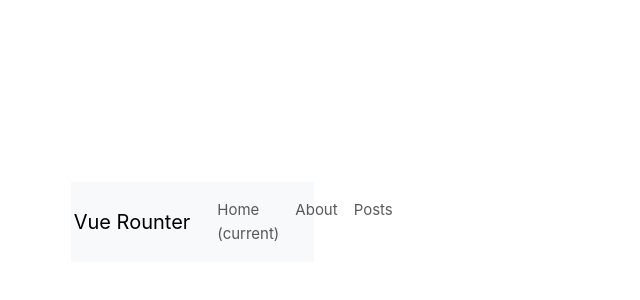
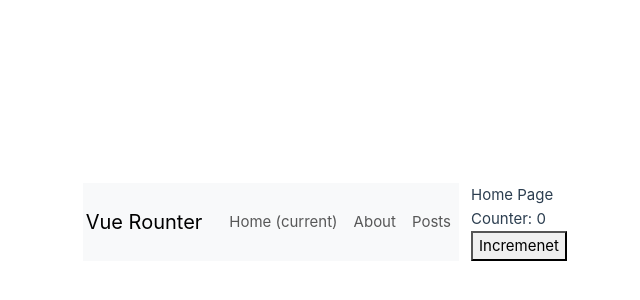
Before and after one commit to JeongAhYoon/vue_practice, a Vue app: page / in a window 1280 px wide. Shown: the part 178-478 px from the top of the page, without its empty margins (181-821 px from the left). Built offline with nearby package versions, Linux system fonts and the light colour scheme.

Commit message:
introductionToPinia

```diff
--- a/package.json
+++ b/package.json
@@ -9,6 +9,7 @@
     "preview": "vite preview"
   },
   "dependencies": {
+    "pinia": "^3.0.2",
     "vue": "^3.5.13",
     "vue-router": "^4.5.1"
   },
--- a/src/main.js
+++ b/src/main.js
@@ -14,10 +14,11 @@ import LeftSideBar from "./components/LeftSideBar.vue";
 import RightSideBar from "./components/RightSideBar.vue";
 import Header from "./components/HeaderComponent.vue";
 import SearchUser from "./pages/SearchUser.vue";
+import { createPinia } from "pinia";
 //import RightSideBar from "./components/RightSideBar.vue";
 
 const routes = [
-  { path: "/", components: { default: Header }, props: { name: "Kelly Developer" },
+  { path: "/", components: { default: Home, Header }, props: { name: "Kelly Developer" },
 
   // beforeEnter(to, from) {
   //   console.log("before Enter");
@@ -31,7 +32,7 @@ const routes = [
 
   },
   {
-    path: "/about/:id",
+    path: "/about",
     components: {
       default: About,
       LeftSideBar: RightSideBar,
@@ -114,7 +115,8 @@ router.afterEach((to, from) => {
 // console.log("afterEach");
 });
 
-
+const pinia = createPinia();
 const app = createApp(App);
 app.use(router);
+app.use(pinia);
 app.mount("#app");
--- a/src/pages/About.vue
+++ b/src/pages/About.vue
@@ -1,8 +1,13 @@
 <template>
   <div>About Page</div>
+  <div>Counter: {{counter.count}}</div>
 </template>
 
 <script setup>
+import { useCounterStore } from '@/store/countner';
+
+const counter = useCounterStore();
 const props = defineProps(['id']);
 console.log('about', props);
+
 </script>
--- a/src/pages/Home.vue
+++ b/src/pages/Home.vue
@@ -1,8 +1,14 @@
 <template>
 <div>Home Page</div>
+<div>Counter: {{ counter.count }}</div>
+<button @click="counter.increment()">Incremenet</button>
 </template>
 
 <script setup>
+import { useCounterStore } from '@/store/countner';
+
 const props = defineProps(['name']);
+const counter = useCounterStore();
+
 console.log('home', props);
 </script>
--- /dev/null
+++ b/src/store/countner.js
@@ -0,0 +1,14 @@
+import { defineStore } from "pinia";
+
+export const useCounterStore = defineStore('counter', {
+    state() {
+        return {
+            count: 0
+        };
+    },
+    actions: {
+        increment() {
+            this.count++;
+        }
+    }
+})
```
Also changed, not shown: 1 other file (tests, documents, lock files or other folders).
